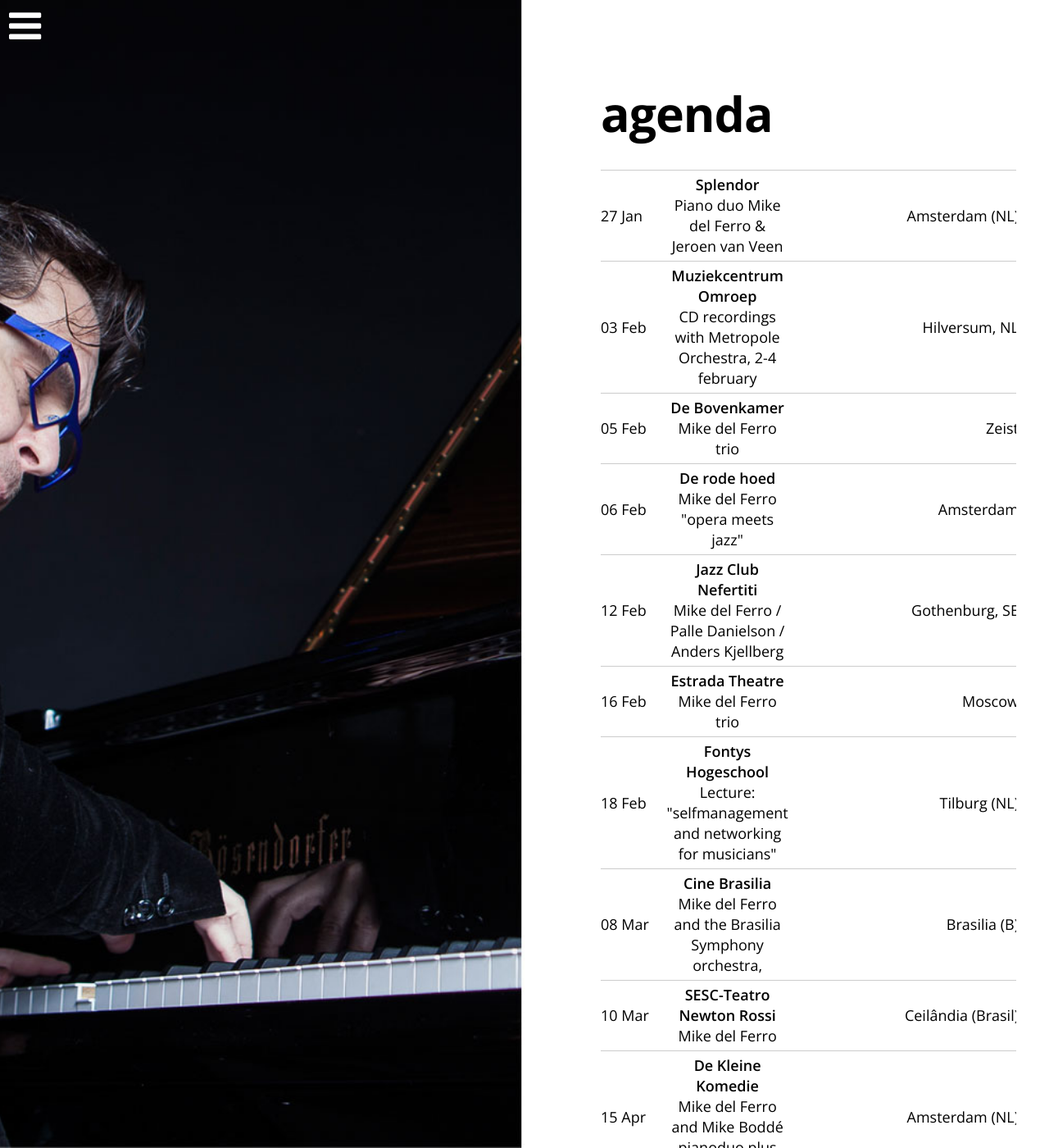
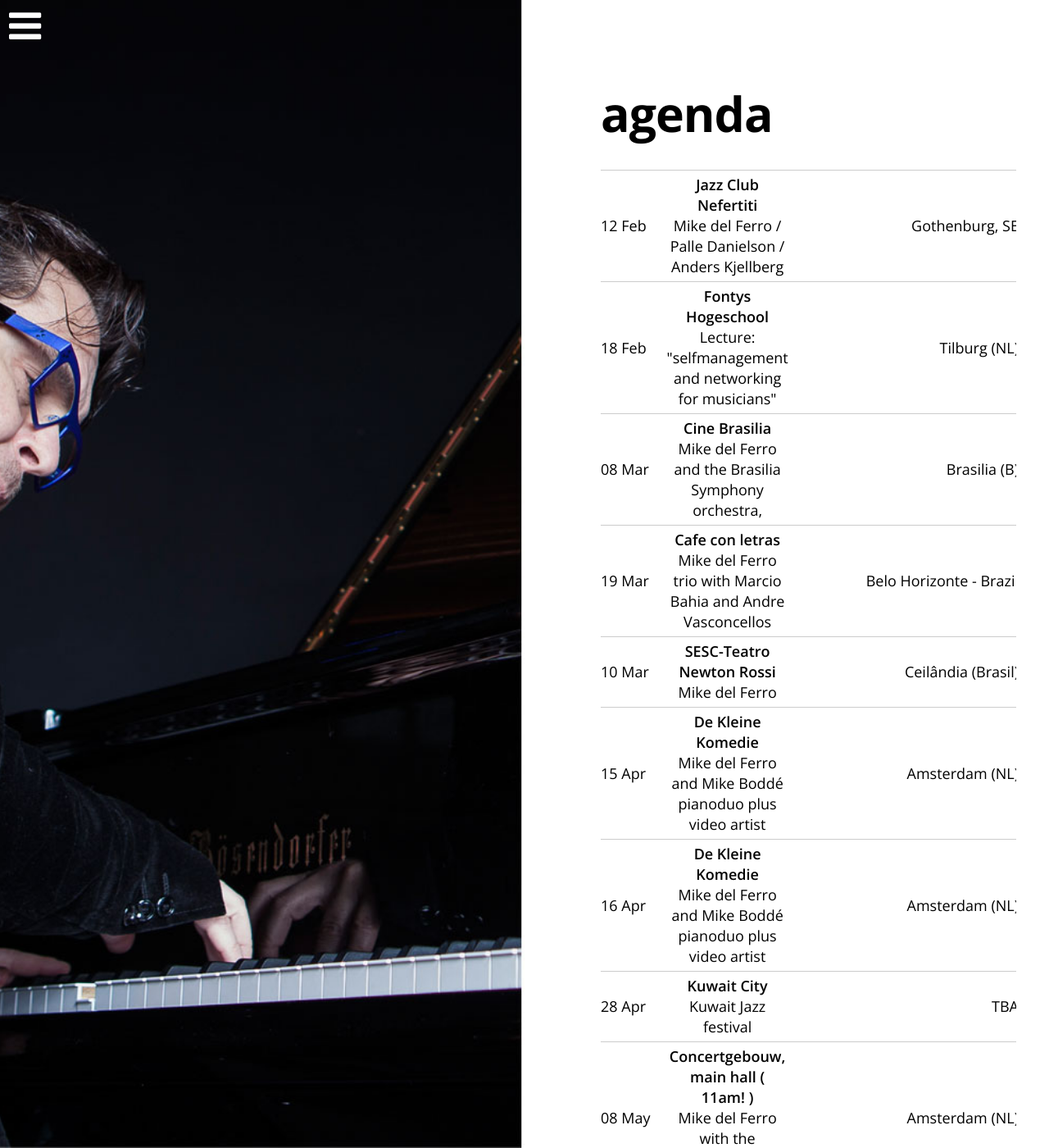
Before and after one commit to mikedelferro/website, a Jekyll site: the page built from agenda.html, in a window 1280 px wide and 1400 px high. Shown: the whole window at 82% size. Built offline with Jekyll 4.4.1, drawn with Linux system fonts in a browser that asks for light colours; nearby versions of some CDN libraries; some of the changed text lies outside the part shown.

Commit message:
Updated '/_config.yml' via CloudCannon

```diff
--- a/_config.yml
+++ b/_config.yml
@@ -1,34 +1,9 @@
 gigs:
-  - title: 'Piano duo Mike del Ferro & Jeroen van Veen'
-    date: 2016-01-27T20:00:00.000Z
-    location: Amsterdam (NL)
-    venue: Splendor
-    url: 'http://splendoramsterdam.com/mike-del-ferro-en-jeroen-van-veen-2/'
-  - title: 'CD recordings with Metropole Orchestra, 2-4 february'
-    date: 2016-02-03T10:00:00.000Z
-    location: 'Hilversum, NL'
-    venue: Muziekcentrum Omroep
-    url: ''
-  - title: Mike del Ferro trio
-    date: 2016-02-05T20:00:00.000Z
-    location: Zeist
-    venue: De Bovenkamer
-    url: www.henkhupkes.nl
-  - title: 'Mike del Ferro "opera meets jazz"'
-    date: 2016-02-06T20:00:00.000Z
-    location: Amsterdam
-    venue: De rode hoed
-    url: 'http://www.rodehoed.nl'
   - title: Mike del Ferro / Palle Danielson / Anders Kjellberg
     date: 2016-02-12T19:00:00.000Z
     location: 'Gothenburg, SE'
     venue: Jazz Club Nefertiti
     url: 'http://www.nefertiti.se/arrangemang/del-ferro-danielsson-kjellberg-2016/'
-  - title: Mike del Ferro trio
-    date: 2016-02-16T19:00:00.000Z
-    location: Moscow
-    venue: Estrada Theatre
-    url: 'http://www.teatr-estrada.ru/index.php/component/content/article?id=142'
   - title: 'Lecture: "selfmanagement and networking for musicians"'
     date: 2016-02-18T19:15:00.000Z
     location: Tilburg (NL)
@@ -39,6 +14,11 @@
     location: Brasilia (B)
     venue: Cine Brasilia
     url: 'https://www.facebook.com/CineBrasilia1960/'
+  - title: Mike del Ferro trio with Marcio Bahia and Andre Vasconcellos
+    date: 2016-03-19T20:00:00.000Z
+    location: Belo Horizonte - Brazil
+    venue: Cafe con letras
+    url: ''
   - title: Mike del Ferro
     date: 2016-03-10T20:00:00.000Z
     location: Ceilândia (Brasil)
@@ -69,6 +49,11 @@
     location: 'Terneuzen, Zeeland Jazzfestival'
     venue: Scheldetheater
     url: ''
+  - title: The music of Queen Mike del Ferro / Jeroen van Veen/ Malgosia Fiebig
+    date: 2016-06-11T20:00:00.000Z
+    location: Brugge
+    venue: Tower
+    url: ''
   - title: Mike del Ferro / Jeroen van Veen/ Malgosia Fiebig
     date: 2016-08-22T20:00:00.000Z
     location: Utrecht
```
